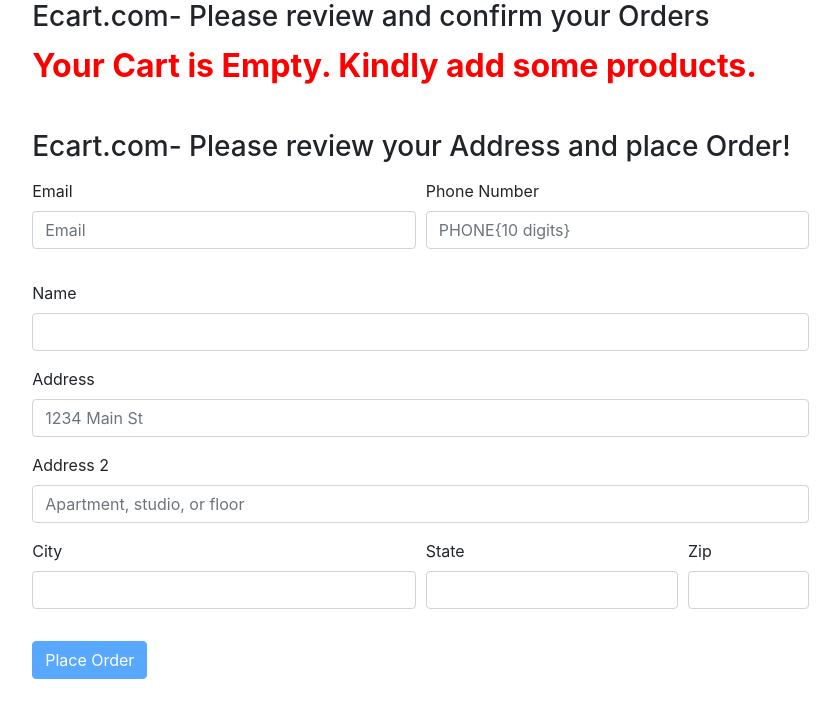
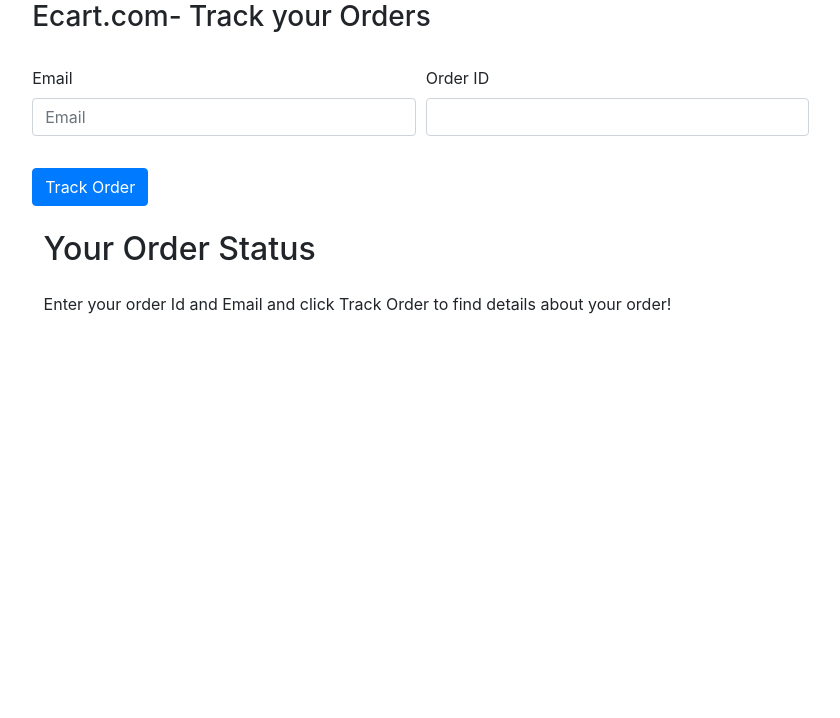
Before and after one commit to Sandeep-Sambyal/E-commerce-Site, a Django app: page /shop/orders/ in a window 1280 px wide. Shown: the part 56-774 px from the top of the page, without its empty margins (186-1026 px from the left). Run offline with Django 3.2, Linux system fonts and the light colour scheme; some libraries are stand-ins or nearby versions.

Commit message:
Orders page developed

```diff
--- a/AppDesigning/views.py
+++ b/AppDesigning/views.py
@@ -1,4 +1,6 @@
 from django.http import HttpResponse
+from django.shortcuts import render
 
 def launch(request):
-    return HttpResponse("APPDESIGNING HOME PAGE....")
+    #return render(request,'index.html')
+    return render (request, 'index.html')
--- a/ecart/admin.py
+++ b/ecart/admin.py
@@ -1,8 +1,9 @@
 from django.contrib import admin
 
 # Register your models here.
-from .models import  Products,CustomerData,Order
+from .models import  Products,CustomerData,Order,orderdetail
 admin.site.register(Products)
 
 admin.site.register(CustomerData)
 admin.site.register(Order)
+admin.site.register(orderdetail)
--- a/ecart/templates/ecart/basic.html
+++ b/ecart/templates/ecart/basic.html
@@ -74,7 +74,7 @@ sagittis lacus vel augue laoreet rutrum faucibus.">
 
     <!-- Optional JavaScript -->
     <!-- jQuery first, then Popper.js, then Bootstrap JS -->
-    <script src="https://code.jquery.com/jquery-3.5.1.slim.min.js" integrity="sha384-DfXdz2htPH0lsSSs5nCTpuj/zy4C+OGpamoFVy38MVBnE+IbbVYUew+OrCXaRkfj" crossorigin="anonymous"></script>
+    <script src="https://code.jquery.com/jquery-3.5.1.js" integrity="sha256-QWo7LDvxbWT2tbbQ97B53yJnYU3WhH/C8ycbRAkjPDc=" crossorigin="anonymous"></script>
     <script src="https://cdn.jsdelivr.net/npm/popper.js@1.16.0/dist/umd/popper.min.js" integrity="sha384-Q6E9RHvbIyZFJoft+2mJbHaEWldlvI9IOYy5n3zV9zzTtmI3UksdQRVvoxMfooAo" crossorigin="anonymous"></script>
     <script src="https://stackpath.bootstrapcdn.com/bootstrap/4.5.0/js/bootstrap.min.js" integrity="sha384-OgVRvuATP1z7JjHLkuOU7Xw704+h835Lr+6QL9UvYjZE3Ipu6Tp75j7Bh/kR0JKI" crossorigin="anonymous"></script>
 
--- a/ecart/templates/ecart/index.html
+++ b/ecart/templates/ecart/index.html
@@ -51,7 +51,8 @@ body{
             text-overflow: ellipsis;
             }
 .card-text{
-font-size:small;}
+font-size:small;
+margin-bottom:0.3rem;}
 
  {% endblock %}
 
@@ -83,8 +84,7 @@ font-size:small;}
             <div class="card-body">
               <h5 class="card-title" id="namepr{{i.id}}" style="font-size:16px">{{i.product_name}}</h5>
               <p class="card-text">{{i.desc}}</p>
-             <!-- <h5 class="card-title" id="namepr{{i.id}}" style="font-size:16px">{{i.product_name | slice:"0:20"}} ...</h5>
-              <p class="card-text">{{i.desc}}</p> -->
+              <h6 class="card-price" id="price{{i.price}}">Price- Rs {{i.price}}/- </h6>
               <span id="divpr{{i.id}}" class="divpr">
                 <button class="btn btn-primary cart" id="pr{{i.id}}">Add To Cart</button>
               </span>
--- a/ecart/templates/ecart/order.html
+++ b/ecart/templates/ecart/order.html
@@ -14,57 +14,47 @@ width:70%;
 
  {%block body%}
 <div class="container">
-    <h3 style="margin-left:12%">Ecart.com- Please review and confirm your Orders</h3>
+    <h3 style="margin-left:12%">Ecart.com- Track your Orders</h3>
    <ul class="list-group" id="listprod">
 
 </ul>
 <div class="addressdetails my-4">
- <h3 >Ecart.com- Please review your Address and place Order!</h3>
- <form method="post" action="/shop/checkout/">
+
+ <form method="post" action='#' id='requeststatus' >
      {% csrf_token%}
-     <input type="hidden" name="customerlist" id="customerlist"></input>
+
   <div class="form-row my-3">
     <div class="form-group col-md-6">
       <label for="inputEmail4">Email</label>
       <input type="email" class="form-control" id="inputEmail4" name="email" placeholder="Email" >
     </div>
     <div class="form-group col-md-6">
-      <label for="telephone">Phone Number</label>
-      <input type="tel" class="form-control" id="telephone" name="phone" placeholder="PHONE{10 digits}" pattern="[0-9]{10}" required>
+      <label for="Order">Order ID</label>
+      <input type="name" class="form-control" id="Order" name="orderid">
     </div>
   </div>
-     <div class="form-group">
-    <label for="Name">Name</label>
-    <input type="text" class="form-control" id="Name" name="name">
-  </div>
-  <div class="form-group">
-    <label for="inputAddress">Address</label>
-    <input type="text" class="form-control" id="inputAddress" name="Address1" placeholder="1234 Main St">
-  </div>
-  <div class="form-group">
-    <label for="inputAddress2">Address 2</label>
-    <input type="text" class="form-control" id="inputAddress2"  name="Address2" placeholder="Apartment, studio, or floor">
-  </div>
-  <div class="form-row">
-    <div class="form-group col-md-6">
-      <label for="inputCity">City</label>
-      <input type="text" class="form-control" id="inputCity" name="city">
-    </div>
-    <div class="form-group col-md-4">
-      <label for="inputState">State</label>
-      <input type="text" class="form-control" id="inputState" name="state">
-    </div>
-    <div class="form-group col-md-2">
-      <label for="inputZip">Zip</label>
-      <input type="text" class="form-control" id="inputZip" name="zip_code">
-    </div>
-  </div>
-  <div class="form-group">
 
-  </div>
-  <button type="submit" class="btn btn-primary" id="submit">Place Order</button>
+
+  <button type="submit" class="btn btn-primary" id="submit">Track Order</button>
 </form>
 </div>
+<div class="col my-4">
+        <h2 style="margin-left:12%;">Your Order Status</h2>
+        <div class="my-4">
+            <ul class="list-group" id="items">
+              Enter your order Id and Email and click Track Order to find details about your order!
+            </ul>
+        </div>
+    </div>
+    <div class="col my-4 cartdetails" id="cartdetails" style="display:none;" >
+        <h2 style="margin-left:12%">Your Order Details:</h2>
+        <div class="my-4">
+            <ul class="list-group" id="cartitems" >
+
+            </ul>
+        </div>
+    </div>
+
 </div>
 
 
@@ -72,40 +62,62 @@ width:70%;
 
   {% block js %}
 <script>
-  if(localStorage.getItem('cart')==null){
-      var cart={};
+$('#requeststatus').submit(function(event){
+   event.preventDefault();
+    $('#items').empty();
+
+    var formdata={
+      'orderid':$('input[name=orderid]').val(),
+      'email':$('input[name=email]').val(),
+      'csrfmiddlewaretoken':$('input[name=csrfmiddlewaretoken]').val()
+    };
+
+    $.ajax({
+      type:"POST",
+      url:'/shop/orders/',
+      data:formdata,
+      encode:true
+
+    })
+    .done(function(data){
+
+      //console.log(data)
+      updates=JSON.parse(data);
+      update=updates[0];
+
+      if(update.length>0 & update!={}){
+      for (i = 0; i < update.length; i++) {
+
+        let text=update[i]['text'];
+        let time=update[i]['time'];
+        console.log(text+time);
+        mystr='<li class="list-group-item d-flex justify-content-between align-items-center">'+text+'<span class="badge badge-primary badge-pill">'+time+'</span></li>'
+        $('#items').append(mystr);
 
       }
-      else{
-        cart=JSON.parse(localStorage.getItem('cart'));
-      }
+      } else {
+              mystr = `<li class="list-group-item d-flex justify-content-between align-items-center">
+                    Sorry, We are not able to fetch this order id and email. Make sure to type correct order Id and email</li>`
+              $('#items').append(mystr);
 
-      console.log(cart);
- var sum=0;
- var finalcart={};
-    if ( $.isEmptyObject(cart)){
-       mystr="<p style='color:red; font-size:xx-large'><b>Your Cart is Empty. Kindly add some products.</b></p>"
-       $('#listprod').append(mystr);
-       document.getElementById('submit').disabled=true;
     }
-    else{
-      for (var item in cart){
-      sum=sum+cart[item][0];
-      if(cart[item][0]>0){
-         str="<li class='list-group-item d-flex justify-content-between align-items-center' >"+cart[item][1]+
-                "<span class='badge badge-primary badge-pill'>"+cart[item][0]+"</span></li>"
-      finalcart[cart[item][1]]= cart[item][0];
-  $('#listprod').append(str)
-      }}};
-document.getElementById('cart').innerHTML = sum;
-console.log("FINAL CART"+JSON.stringify(finalcart));
-$('#customerlist').val(JSON.stringify(finalcart));
 
-{% if thank %}{
-alert("Thank you for order with us. Your Order id is : {{orderid}}. Use it to track your order.");
-localStorage.clear();
-document.location="/shop";}
-{% endif %}
+    updates=JSON.parse(updates[1])
+    console.log(updates)
+for (item in updates){
+      qty=updates[item];
+      name=item;
+       mystr='<li class="list-group-item d-flex justify-content-between align-items-center">'+name+'<span class="badge badge-primary badge-pill">'+qty+'</span></li>'
+     $('#cartitems').append(mystr);
+    }
+   $('#cartdetails').show();
+
+
+});
+
+
+
+})
 
 
 </script>
--- a/ecart/views.py
+++ b/ecart/views.py
@@ -1,7 +1,8 @@
 from django.shortcuts import render
 from django.http import HttpResponse
-from .models import Products,CustomerData,Order
+from .models import Products,CustomerData,Order,orderdetail
 from math import ceil
+import json
 # Create your views here.
 
 def index(request):
@@ -27,36 +28,37 @@ def about(request):
 
 def contact(request):
 
-
-    allProds = []
-    val = Products.objects.values('category', 'id')
-    val2 = {item['category'] for item in val}
-    str1=""
-    for val2 in val2:
-        prod = Products.objects.filter(category=val2)
-        val=[item.product_name for item in prod]
-        for a in val:
-            print(a)
-        str1=str1+","
-        n = len(prod)
-        nSlides = n // 4 + ceil((n / 4) - (n // 4))
-        """str1=str1+str(prod)
-        a=[item['product_name']  in prod]
-            print(item)"""
-        allProds.append([prod, range(1, nSlides), nSlides])
-    params = {'allProds': allProds}
-        #for a in allProds:
-    #print(params)
-    return render(request,'ecart/contact.html',params)
+    return render(request,'ecart/contact.html')
 
 def orders(request):
+    if (request.method == "POST"):
+        email=request.POST.get('email','')
+        oid=request.POST.get('orderid','')
+        print(email,oid)
 
+        try:
+            check=Order.objects.filter(order_id=oid , email=email)
+            print(check[0].prod_list)
+            if (len(check)>0):
+                query=orderdetail.objects.filter(order_id=oid)
+                text=[]
 
+                for item in query:
+                    text.append({'text':item.update_desc,'time':item.timestamp})
+                    response=json.dumps([text,check[0].prod_list],default=str)
+                    print(response)
+                return HttpResponse(response)
+            else:
+                return HttpResponse('Data provided is Incorrect')
 
+        except Exception as e:
+            return HttpResponse('if ')
 
     return render(request,'ecart/order.html')
+
 def search(request):
     return HttpResponse("SEARCH PAGE")
+
 def checkout(request):
     if (request.method == "POST"):
         name=request.POST.get("name","")
@@ -72,9 +74,11 @@ def checkout(request):
         val.save()
         thank=True
         order=val.order_id
-        return render(request,'ecart/order.html',{'thank':thank,'orderid':order})
+        update=orderdetail(order_id=order, update_desc="Your order has been placed.")
+        update.save()
+        return render(request,'ecart/checkout.html',{'thank':thank,'orderid':order})
 
-    return render(request,'ecart/order.html')
+    return render(request,'ecart/checkout.html')
 
 def products(request , myid):
     product = Products.objects.filter( id = myid)
@@ -92,7 +96,6 @@ def seller(request):
         country=request.POST.get('country','')
         same_addr=request.POST.get('same_addr','false')
         phone=request.POST.get('phone','')
-
         name=fname.strip() + " " + lname.strip()
         address=address.strip()+" "+state.strip()+" "+zip+" "+country
 
```
Also changed, not shown: ecart/models.py (+12 -0 lines), ecart/templates/ecart/checkout.html (+112 -0 lines), templates/index.html (added, +31 -0 lines), db.sqlite3, ecart/migrations/0011_orderdetail.py (added), ecart/migrations/0012_auto_20200702_2101.py (added).
